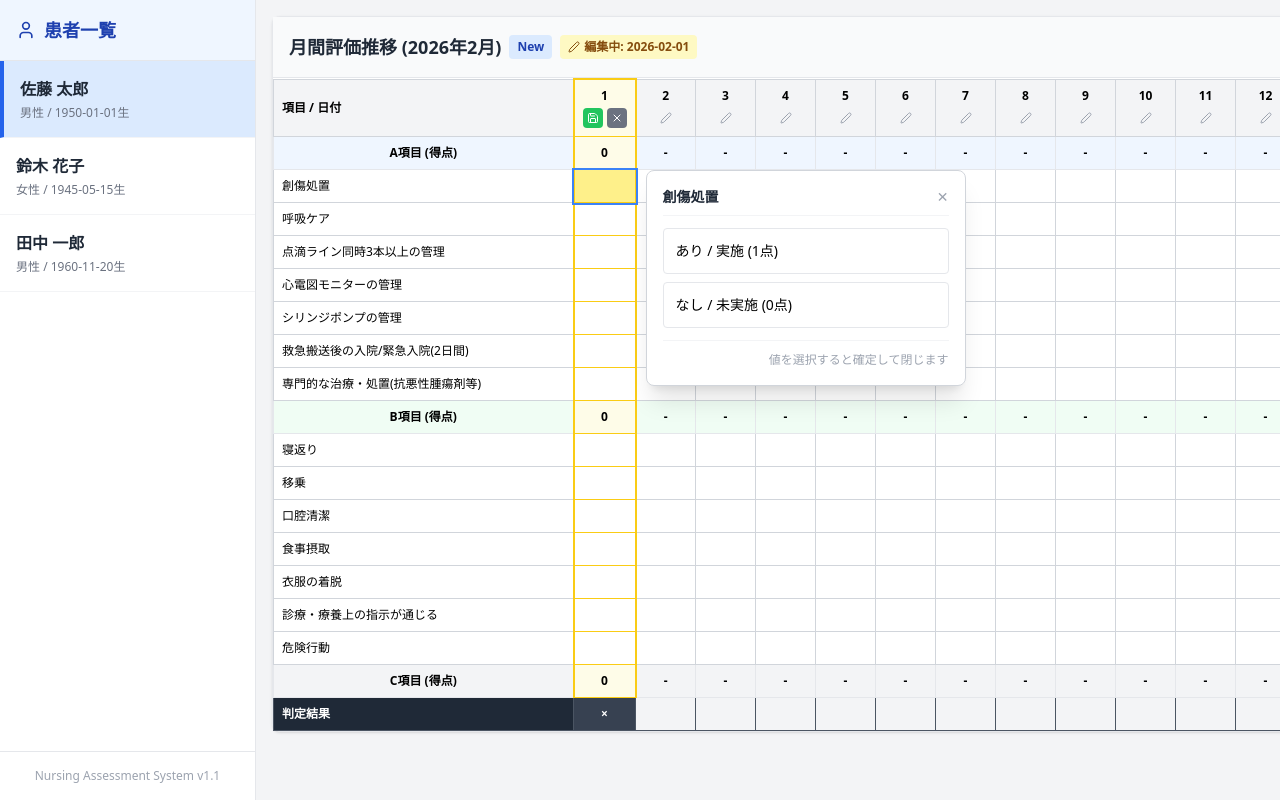
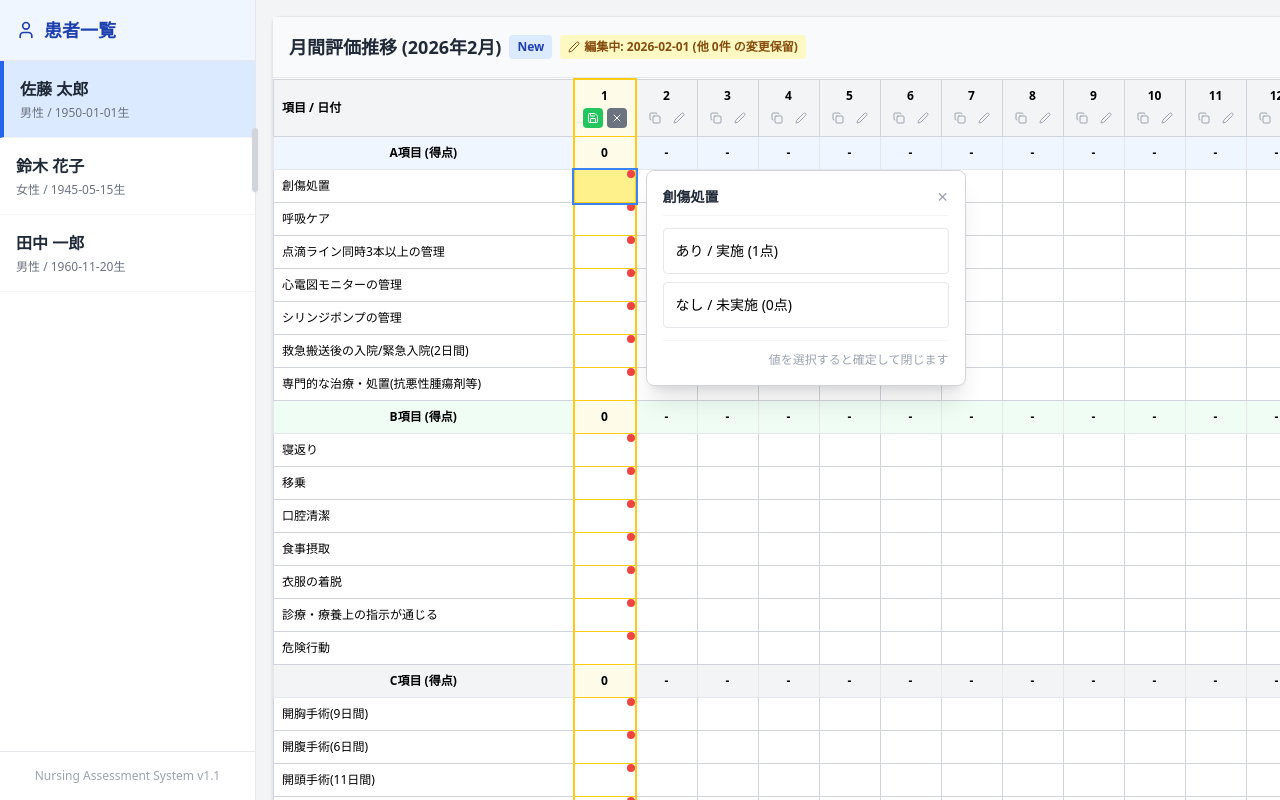
Before and after one commit to kumakumaaaaa/HfileMaker_v1, a Next.js app: page / in a window 1280 px wide. Both pictures are taken after a click on the button 603 px from the left and 117 px from the top of the page. Built offline with nearby package versions, Linux system fonts and the light colour scheme.

Commit message:
前日コピーおよびデータ削除

```diff
--- a/app/page.tsx
+++ b/app/page.tsx
@@ -11,7 +11,9 @@ export default function Home() {
   const [selectedPatientId, setSelectedPatientId] = useState<string>('');
   const [currentDate, setCurrentDate] = useState<string>('');
   const [loadedData, setLoadedData] = useState<DailyAssessment['items'] | undefined>(undefined);
-  const [lastUpdated, setLastUpdated] = useState<number>(0); // 初期値0で安全化
+  const [sidebarWidth, setSidebarWidth] = useState(256);
+  const [isResizing, setIsResizing] = useState(false);
+  const [lastUpdated, setLastUpdated] = useState<number>(0);
   const [isMounted, setIsMounted] = useState(false);
 
   // マウント判定
@@ -46,9 +48,34 @@ export default function Home() {
     }
   }, [selectedPatientId, currentDate, lastUpdated]); // lastUpdatedが変わった時もロードし直す
 
+  // Resize Logic
+  useEffect(() => {
+      const handleMouseMove = (e: MouseEvent) => {
+          if (!isResizing) return;
+          const newWidth = e.clientX;
+          if (newWidth > 150 && newWidth < 600) {
+              setSidebarWidth(newWidth);
+          }
+      };
+
+      const handleMouseUp = () => {
+          setIsResizing(false);
+          document.body.style.cursor = 'default';
+      };
+
+      if (isResizing) {
+          window.addEventListener('mousemove', handleMouseMove);
+          window.addEventListener('mouseup', handleMouseUp);
+          document.body.style.cursor = 'col-resize';
+      }
+
+      return () => {
+          window.removeEventListener('mousemove', handleMouseMove);
+          window.removeEventListener('mouseup', handleMouseUp);
+      };
+  }, [isResizing]);
+
   const selectedPatient = patients.find(p => p.id === selectedPatientId);
-
-
 
   if (!isMounted) {
     return <div className="flex h-screen items-center justify-center bg-gray-100">Loading...</div>;
@@ -57,7 +84,19 @@ export default function Home() {
   return (
     <div className="flex h-screen bg-gray-100 overflow-hidden">
       {/* サイドバー (患者リスト) */}
-      <div className="w-64 bg-white border-r border-gray-200 flex flex-col shrink-0">
+      <div
+        className="bg-white border-r border-gray-200 flex flex-col shrink-0 relative group"
+        style={{ width: sidebarWidth }}
+      >
+        {/* Resize Handle */}
+        <div
+            className="absolute right-0 top-0 h-full w-4 cursor-col-resize z-50 flex flex-col justify-start pt-32 items-center -mr-2 select-none"
+            onMouseDown={(e) => { e.preventDefault(); setIsResizing(true); }}
+        >
+             {/* Hit Area & Visual */}
+             <div className="w-1.5 h-16 bg-gray-300 rounded-full transition-colors hover:bg-gray-500 shadow-sm" />
+        </div>
+
         <div className="p-4 border-b border-gray-200 bg-blue-50">
           <h1 className="text-lg font-bold text-blue-800 flex items-center gap-2">
             <User className="w-5 h-5" /> 患者一覧
--- a/components/MonthlyMatrixView.tsx
+++ b/components/MonthlyMatrixView.tsx
@@ -2,10 +2,14 @@
 
 import React, { useMemo, useState, useEffect } from 'react';
 import { DailyAssessment, ITEM_DEFINITIONS, NursingItemDefinition } from '../types/nursing';
-import { getMonthlyAssessments, saveAssessment } from '../utils/storage';
+import { getMonthlyAssessments, saveAssessment, deleteAssessment } from '../utils/storage';
 import { evaluatePatient } from '../utils/evaluation';
 import { CellEditPopup } from './CellEditPopup'; // Import popup
-import { Edit2, Save, X, AlertCircle } from 'lucide-react'; // Icons
+import { Edit2, Save, X, AlertCircle, Copy, Trash2 } from 'lucide-react'; // Icons
+
+// ... Wait, I should do the util update first or inline it.
+// Let's look at `utils/storage.ts`.
+
 
 interface MonthlyMatrixViewProps {
   patientId: string;
@@ -48,7 +52,7 @@ export const MonthlyMatrixView: React.FC<MonthlyMatrixViewProps> = ({
 
   // --- Edit Mode State ---
   const [editingDate, setEditingDate] = useState<string | null>(null);
-  const [tempAssessment, setTempAssessment] = useState<DailyAssessment | null>(null);
+  const [pendingChanges, setPendingChanges] = useState<Record<string, DailyAssessment>>({});
   const [focusedItemId, setFocusedItemId] = useState<string | null>(null);
 
   // Popover State
@@ -87,7 +91,7 @@ export const MonthlyMatrixView: React.FC<MonthlyMatrixViewProps> = ({
   // Start Editing
   const handleStartEdit = (date: string) => {
     if (editingDate && editingDate !== date) {
-      if (!confirm('現在編集中のデータを破棄して別の日の編集を開始しますか？')) return;
+        if (!confirm('他の日の編集を破棄してこの日を編集しますか？')) return;
     }
 
     // Load current data or create empty template
@@ -98,16 +102,60 @@ export const MonthlyMatrixView: React.FC<MonthlyMatrixViewProps> = ({
     // Initialize scores
     const { items, scoreA, scoreB, scoreC } = initialDataToState(initialItems, admissionFeeId);
 
-    setTempAssessment({
+    const initialAssessment: DailyAssessment = {
       patientId,
       date,
       items,
       admissionFeeId,
       scores: { a: scoreA, b: scoreB, c: scoreC },
       isSevere: evaluatePatient(admissionFeeId, { items, scoreA, scoreB, scoreC })
-    });
+    };
+
+    setPendingChanges({ [date]: initialAssessment });
     setEditingDate(date);
     // Focus first item
+    if (allItems.length > 0) {
+      setFocusedItemId(allItems[0].id);
+    }
+  };
+
+  // Copy from Previous Day
+  const handleCopyPrevious = (targetDate: string) => {
+      // Find previous date
+      const idx = dateList.indexOf(targetDate);
+      if (idx <= 0) {
+          alert('前日のデータがありません');
+          return;
+      }
+      const prevDate = dateList[idx - 1];
+      const prevData = monthlyData[prevDate];
+
+      if (!prevData) {
+          alert('前日のデータが登録されていません');
+          return;
+      }
+
+      if (editingDate && editingDate !== targetDate) {
+          if (!confirm('他の日の編集を破棄してこの日を編集しますか？')) return;
+      }
+
+      // Deep copy previous data items
+      const newItems = { ...prevData.items };
+      // Copy assist values too? Yes, items includes them.
+
+      const { scoreA, scoreB, scoreC } = initialDataToState(newItems, prevData.admissionFeeId);
+
+      const newAssessment: DailyAssessment = {
+          patientId,
+          date: targetDate,
+          items: newItems,
+          admissionFeeId: prevData.admissionFeeId,
+          scores: { a: scoreA, b: scoreB, c: scoreC },
+          isSevere: evaluatePatient(prevData.admissionFeeId, { items: newItems, scoreA, scoreB, scoreC })
+      };
+
+      setPendingChanges({ [targetDate]: newAssessment });
+      setEditingDate(targetDate);
       if (allItems.length > 0) {
           setFocusedItemId(allItems[0].id);
       }
@@ -117,7 +165,7 @@ export const MonthlyMatrixView: React.FC<MonthlyMatrixViewProps> = ({
   const handleCancelEdit = () => {
     if (confirm('編集中の内容を破棄しますか？')) {
       setEditingDate(null);
-      setTempAssessment(null);
+      setPendingChanges({});
       setFocusedItemId(null);
       setPopupState({ isOpen: false, item: null, position: { x: 0, y: 0 } });
     }
@@ -125,22 +173,47 @@ export const MonthlyMatrixView: React.FC<MonthlyMatrixViewProps> = ({
 
   // Save Editing
   const handleSaveEdit = () => {
-    if (!tempAssessment) return;
-    saveAssessment(tempAssessment);
+    const dates = Object.keys(pendingChanges);
+    // Since auto-fill is gone, multi-day save is rare (only if we manually supported it in code but logic limits to 1).
+    // Just save all pending.
 
-    // Update local view immediately (optimistic update equivalent) or wait for trigger
-    // Since we rely on storage re-fetch via parent trigger, we might need to manually update local state here
-    // to reflect changes instantly without waiting for parent re-render if we want super fast feedback,
-    // but standard flow is fine.
+    // Save all pending
+    dates.forEach(date => {
+        saveAssessment(pendingChanges[date]);
+    });
 
-    // Force reload local
-    setMonthlyData(prev => ({ ...prev, [tempAssessment.date]: tempAssessment }));
-    // If parent sync is needed later, add callback prop.
-    // setLastUpdated(Date.now());
+    // Force reload local by merging pending into monthly
+    setMonthlyData(prev => {
+        const next = { ...prev };
+        dates.forEach(d => {
+            next[d] = pendingChanges[d];
+        });
+        return next;
+    });
 
     setEditingDate(null);
-    setTempAssessment(null);
+    setPendingChanges({});
     setFocusedItemId(null);
+    setFocusedItemId(null);
+  };
+
+  // Delete Data
+  const handleDelete = (date: string) => {
+      if (!confirm(`${date} のデータを削除しますか？`)) return;
+
+      deleteAssessment(patientId, date);
+
+      // Update local state
+      setMonthlyData(prev => {
+          const next = { ...prev };
+          delete next[date];
+          return next;
+      });
+
+      // Close edit if needed
+      if (editingDate === date) {
+          handleCancelEdit();
+      }
   };
 
   // --- Keyboard & Focus Logic ---
@@ -223,7 +296,7 @@ export const MonthlyMatrixView: React.FC<MonthlyMatrixViewProps> = ({
 
     window.addEventListener('keydown', handleKeyDown);
     return () => window.removeEventListener('keydown', handleKeyDown);
-  }, [editingDate, focusedItemId, tempAssessment, allItems]); // Deps important
+  }, [editingDate, focusedItemId, pendingChanges, allItems]); // Deps important
 
   const moveFocus = (delta: number) => {
       if (!focusedItemId) return;
@@ -237,10 +310,6 @@ export const MonthlyMatrixView: React.FC<MonthlyMatrixViewProps> = ({
   };
 
   const applyValueAndAdvance = (item: NursingItemDefinition, val: number | boolean) => {
-      // Default assist to 1 (Yes) when typing value directly (unless value is 0, which is naturally 0 pts)
-      // Actually handleValueChange takes care of logic, we just pass default assist.
-      // If user wants Assist=No (0 pts), they likely pressed '0' (which is value 0).
-      // If item is 'Transfer', 1 = Partial. If I press '1', I mean Partial(1pt). So Assist must be 1.
       handleValueChange(val, 1);
       moveFocus(1);
   }
@@ -257,14 +326,17 @@ export const MonthlyMatrixView: React.FC<MonthlyMatrixViewProps> = ({
 
   // Update Value from Popup
   const handleValueChange = (val: boolean | number, assistVal?: number) => {
-    if (!tempAssessment || !focusedItemId) return;
+    // Current editing date is target
+    if (!editingDate || !pendingChanges[editingDate] || !focusedItemId) return;
 
     // Use focusedItemId (source of truth) instead of popupState.item
     const newItemId = focusedItemId;
     const itemDef = ITEM_DEFINITIONS.find(i => i.id === newItemId);
     if (!itemDef) return;
 
-    const newItems = { ...tempAssessment.items, [newItemId]: val };
+    // Get current pending data for the editing date
+    const currentData = pendingChanges[editingDate];
+    const newItems = { ...currentData.items, [newItemId]: val };
 
     // Save assistance value if provided
     if (typeof assistVal === 'number') {
@@ -282,21 +354,24 @@ export const MonthlyMatrixView: React.FC<MonthlyMatrixViewProps> = ({
           let points = v;
           if (def.hasAssistance) {
              const av = newItems[`${def.id}_assist`];
-             const mult = (typeof av === 'number') ? av : 1; // Default to 1 (Yes) if undefined
+             const mult = (typeof av === 'number') ? av : 1;
              points = points * mult;
           }
           b += points;
        }
     });
 
-    const isSevere = evaluatePatient(tempAssessment.admissionFeeId, { items: newItems, scoreA: a, scoreB: b, scoreC: c });
+    const isSevere = evaluatePatient(currentData.admissionFeeId, { items: newItems, scoreA: a, scoreB: b, scoreC: c });
 
-    setTempAssessment({
-      ...tempAssessment,
+    setPendingChanges(prev => ({
+        ...prev,
+        [editingDate]: {
+            ...currentData,
             items: newItems,
             scores: { a, b, c },
             isSevere
-    });
+        }
+    }));
   };
 
   return (
@@ -305,7 +380,7 @@ export const MonthlyMatrixView: React.FC<MonthlyMatrixViewProps> = ({
         <h2 className="text-lg font-bold text-gray-800 flex items-center gap-2">
           月間評価推移 ({year}年{month}月)
           <span className="text-xs bg-blue-100 text-blue-800 px-2 py-1 rounded">New</span>
-          {editingDate && <span className="text-xs bg-yellow-100 text-yellow-800 px-2 py-1 rounded flex items-center gap-1"><Edit2 className="w-3 h-3"/> 編集中: {editingDate}</span>}
+          {editingDate && <span className="text-xs bg-yellow-100 text-yellow-800 px-2 py-1 rounded flex items-center gap-1"><Edit2 className="w-3 h-3"/> 編集中: {editingDate} (他 {Object.keys(pendingChanges).length - 1}件 の変更保留)</span>}
         </h2>
       </div>
 
@@ -315,13 +390,16 @@ export const MonthlyMatrixView: React.FC<MonthlyMatrixViewProps> = ({
           <thead className="bg-gray-100">
             <tr>
               <th className="p-2 border border-gray-300 min-w-[300px] text-left bg-gray-100">項目 / 日付</th>
-              {dateList.map(date => {
+              {dateList.map((date, dateIdx) => {
                 const day = parseInt(date.split('-')[2]);
                 const isSelected = date === currentDate;
                 const isEditing = date === editingDate;
 
-                // Data source: use temp if editing, else stored
-                const data = isEditing ? tempAssessment : monthlyData[date];
+                // Data flow: pending -> stored
+                const pending = pendingChanges[date];
+                const stored = monthlyData[date];
+                const data = pending || stored;
+                const isPending = !!pending;
                 const isSevere = data?.isSevere;
 
                 return (
@@ -339,18 +417,35 @@ export const MonthlyMatrixView: React.FC<MonthlyMatrixViewProps> = ({
                     <div className="flex flex-col items-center gap-1">
                       <span>{day}</span>
                       {isEditing ? (
-                         <div className="flex gap-1 z-50 relative"> {/* z-index explicit for buttons */}
+                         <div className="flex gap-1 z-50 relative items-center">
                            <button onClick={handleSaveEdit} className="p-1 bg-green-500 text-white rounded hover:bg-green-600" title="保存"><Save className="w-3 h-3"/></button>
                            <button onClick={handleCancelEdit} className="p-1 bg-gray-500 text-white rounded hover:bg-gray-600" title="キャンセル"><X className="w-3 h-3"/></button>
                          </div>
                       ) : (
+                        <div className="h-5 flex gap-1 items-center justify-center">
+                             {/* Copy Previous Button - Only if NO data for current date */}
+                             {dateIdx > 0 && !monthlyData[date] && (
+                                <button
+                                    onClick={(e) => { e.stopPropagation(); handleCopyPrevious(date); }}
+                                    className="p-1 text-gray-400 hover:text-blue-600 transition-colors"
+                                    title="前日のデータをコピーして編集"
+                                >
+                                    <Copy className="w-3 h-3" />
+                                </button>
+                             )}
+                             {/* Edit Button */}
                              <button
                                 onClick={(e) => { e.stopPropagation(); handleStartEdit(date); }}
                                 className="p-1 text-gray-400 hover:text-blue-600 transition-colors"
+                                title="編集"
                              >
                                 <Edit2 className="w-3 h-3" />
                              </button>
+                        </div>
                       )}
+
+                      {/* Pending Indicator */}
+                      {isPending && !isEditing && <span className="w-2 h-2 bg-red-500 rounded-full"></span>}
                     </div>
                   </th>
                 );
@@ -365,9 +460,13 @@ export const MonthlyMatrixView: React.FC<MonthlyMatrixViewProps> = ({
                     <td className="p-2 border border-gray-300 text-left bg-white truncate max-w-[300px]" title={item.label}>
                       {item.label}
                     </td>
-                    {dateList.map(date => {
+                    {dateList.map((date, dateIdx) => {
                       const isEditing = date === editingDate;
-                      const data = isEditing ? tempAssessment : monthlyData[date];
+
+                      // Data
+                      const pending = pendingChanges[date];
+                      const stored = monthlyData[date];
+                      const data = pending || stored;
 
                       const val = data?.items?.[item.id];
                       // Checkbox logic
@@ -379,9 +478,14 @@ export const MonthlyMatrixView: React.FC<MonthlyMatrixViewProps> = ({
                           if (typeof val === 'number') displayVal = val;
                       }
 
-                      // Dirty check (only if editing)
-                      const originalVal = isEditing ? monthlyData[date]?.items?.[item.id] : undefined;
-                      const isDirty = isEditing && val !== originalVal; // Simple equality check
+                      // Dirty check (compare pending to stored)
+                      let isDirty = false;
+                      if (pending && stored) {
+                          isDirty = true;
+                      } else if (pending && !stored) {
+                          isDirty = true; // New data
+                      }
+
                       const isFocused = isEditing && focusedItemId === item.id;
 
                       return (
@@ -408,21 +512,35 @@ export const MonthlyMatrixView: React.FC<MonthlyMatrixViewProps> = ({
                   </tr>
                 );
 
+                // Helper for score rows
+                const renderScoreRow = (label: string, category: 'a'|'b'|'c', bgClass: string) => (
+                    <tr className={`${bgClass} font-bold`}>
+                        <td className={`${bgClass} p-2 border`}>{label}</td>
+                        {dateList.map((date, dateIdx) => {
+                             const pending = pendingChanges[date];
+                             const stored = monthlyData[date];
+                             const data = pending || stored;
+                             const isEditing = date === editingDate;
+
+                             return (
+                                 <td key={date} className={`border ${isEditing?'bg-yellow-50 border-yellow-400 border-x-2':''} ${!isEditing && data?.isSevere ?'bg-pink-50':''}`}>
+                                     {data?.scores?.[category] ?? '-'}
+                                 </td>
+                             );
+                        })}
+                    </tr>
+                );
+
                 return (
                   <>
-                    <tr className="bg-blue-50 font-bold"><td className="bg-blue-50 p-2 border">A項目 (得点)</td>
-                      {dateList.map(date => <td key={date} className={`border ${date===editingDate?'bg-yellow-50 border-yellow-400 border-x-2':''} ${monthlyData[date]?.isSevere?'bg-pink-50':''}`}>{(date===editingDate?tempAssessment:monthlyData[date])?.scores?.a ?? '-'}</td>)}
-                    </tr>
+                    {renderScoreRow('A項目 (得点)', 'a', 'bg-blue-50')}
                     {itemsByCategory.a.map(renderRow)}
 
-                    <tr className="bg-green-50 font-bold"><td className="bg-green-50 p-2 border">B項目 (得点)</td>
-                      {dateList.map(date => <td key={date} className={`border ${date===editingDate?'bg-yellow-50 border-yellow-400 border-x-2':''} ${monthlyData[date]?.isSevere?'bg-pink-50':''}`}>{(date===editingDate?tempAssessment:monthlyData[date])?.scores?.b ?? '-'}</td>)}
-                    </tr>
+                    {renderScoreRow('B項目 (得点)', 'b', 'bg-green-50')}
                     {itemsByCategory.b.map(renderRow)}
 
-                     <tr className="bg-gray-100 font-bold"><td className="bg-gray-100 p-2 border">C項目 (得点)</td>
-                      {dateList.map(date => <td key={date} className={`border ${date===editingDate?'bg-yellow-50 border-yellow-400 border-x-2':''} ${monthlyData[date]?.isSevere?'bg-pink-50':''}`}>{(date===editingDate?tempAssessment:monthlyData[date])?.scores?.c ?? '-'}</td>)}
-                    </tr>
+                    {renderScoreRow('C項目 (得点)', 'c', 'bg-gray-100')}
+                    {itemsByCategory.c.map(renderRow)}
                   </>
                 );
             })()}
@@ -430,10 +548,27 @@ export const MonthlyMatrixView: React.FC<MonthlyMatrixViewProps> = ({
             {/* 判定結果 */}
             <tr className="bg-gray-800 text-white font-bold">
               <td className="p-2 border border-gray-600 text-left bg-gray-800">判定結果</td>
-              {dateList.map(date => {
+              {dateList.map((date, dateIdx) => {
+                const pending = pendingChanges[date];
+                 const stored = monthlyData[date];
+                 const data = pending || stored;
+
+                if (!data) return <td key={date} className="border border-gray-600 bg-gray-100"></td>;
+
                 const isEditing = date === editingDate;
-                const data = isEditing ? tempAssessment : monthlyData[date];
-                if (!data) return <td key={date} className="border border-gray-600 bg-gray-100"></td>;
+                if (isEditing) {
+                    return (
+                        <td key={date} className="border border-gray-600 bg-gray-700">
+                             <button
+                                onClick={() => handleDelete(date)}
+                                className="text-red-400 hover:text-red-200 p-1"
+                                title="データを削除"
+                             >
+                                 <Trash2 className="w-4 h-4" />
+                             </button>
+                        </td>
+                    );
+                }
 
                 return (
                   <td key={date} className={`border border-gray-600 ${data.isSevere ? 'bg-red-600' : 'bg-gray-700'}`}>
@@ -447,12 +582,11 @@ export const MonthlyMatrixView: React.FC<MonthlyMatrixViewProps> = ({
       </div>
 
       {/* Popup */}
-      {popupState.isOpen && popupState.item && (
+      {popupState.isOpen && popupState.item && pendingChanges[editingDate!] && (
         <CellEditPopup
           item={popupState.item}
-          currentValue={tempAssessment?.items?.[popupState.item.id] as any} // Cast safely logic handled inside
-          // Pass current assist value
-          currentAssistValue={tempAssessment?.items?.[`${popupState.item.id}_assist`] as number | undefined}
+          currentValue={pendingChanges[editingDate!]?.items?.[popupState.item.id] as any}
+          currentAssistValue={pendingChanges[editingDate!]?.items?.[`${popupState.item.id}_assist`] as number | undefined}
           onSave={handleValueChange}
           onClose={() => setPopupState(prev => ({ ...prev, isOpen: false }))}
           position={popupState.position}
```
Also changed, not shown: utils/storage.ts (+7 -0 lines). Lines whose indentation alone changed are shown as unchanged.
